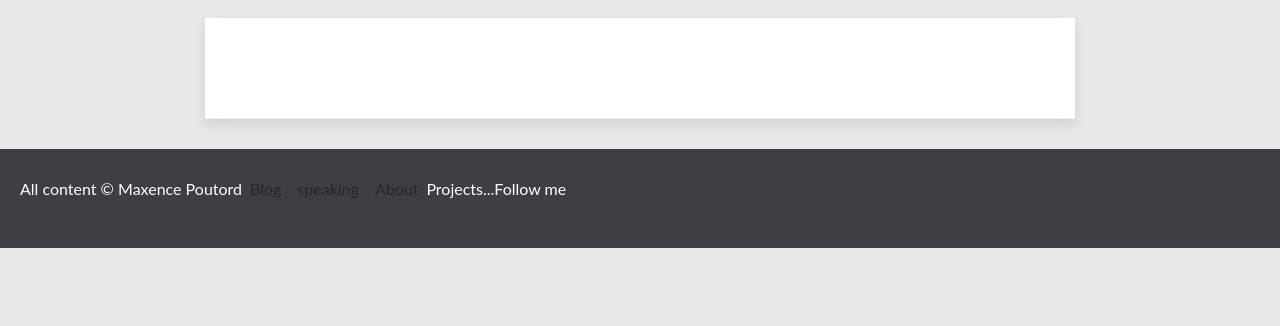
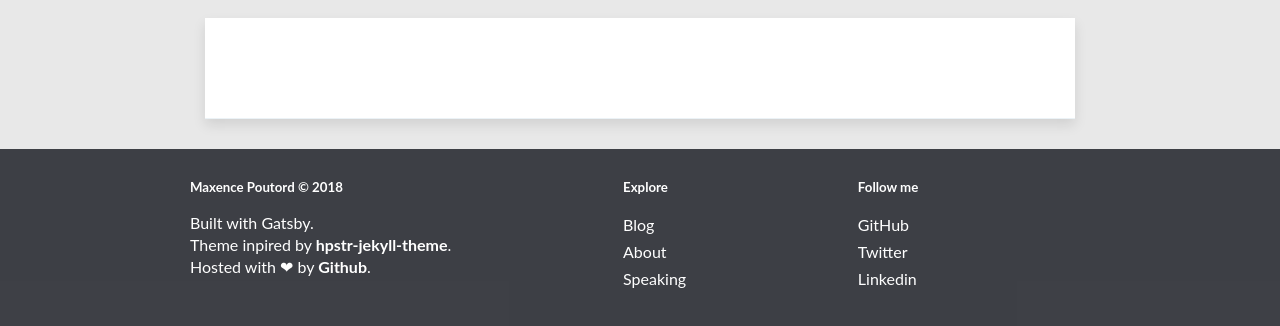
Before and after one commit to maxpou/gatsby-starter-morning-dew, a Gatsby site: page / in a window 1280 px wide. Shown: the part 482-808 px from the top of the page. Built offline with nearby package versions, Linux system fonts and the light colour scheme; Gatsby itself is replaced by a stand-in of ours.

Commit message:
:shoe: update footer

```diff
--- a/data/siteConfig.js
+++ b/data/siteConfig.js
@@ -1,11 +1,46 @@
 module.exports = {
   siteTitle: 'maxpou.fr',
-  siteDescription: '👋 Hey I\'m Max',
+  siteDescription: "👋 Hey I'm Max",
   authorName: 'Maxence Poutord',
   authorAvatar: '/images/avatar.jpeg',
-  authorDescription: '👋 Hey I\'m Max! I hope you liked this. 🐐',
+  authorDescription: "👋 Hey I'm Max! I hope you liked this. 🐐",
   siteUrl: 'https://www.maxpou.fr/',
-  pathPrefix: "/",
+  pathPrefix: '/',
   siteCover: '/images/cover.jpg',
   googleAnalyticsId: 'UA-67868977-1',
+  footerLinks: [
+    [
+      'Explore',
+      {
+        label: 'Blog',
+        url: '/',
+      },
+      {
+        label: 'About',
+        url: '/about',
+      },
+      {
+        label: 'Speaking',
+        url: '/speaking',
+      },
+    ],
+    [
+      'Follow me',
+      {
+        label: 'GitHub',
+        url: 'https://github.com/maxpou',
+        iconClassName: 'fa fa-github',
+      },
+      {
+        label: 'Twitter',
+        url: 'https://twitter.com/_maxpou',
+        iconClassName: 'fa fa-twitter',
+      },
+      {
+        label: 'Linkedin',
+        url: 'https://www.linkedin.com/in/maxpou/',
+        iconClassName: 'fa fa-linkedin',
+      },
+    ],
+  ],
 }
--- a/src/components/Footer/Footer.css
+++ b/src/components/Footer/Footer.css
@@ -1,5 +1,4 @@
 .footer {
-  display: flex;
   text-align: left;
   padding-top: 30px;
   padding-bottom: 50px;
@@ -7,22 +6,46 @@
   color: #ffffff;
   padding-left: 20px;
   padding-right: 20px;
-  max-width: 1260px;
-  margin-left: auto;
-  margin-right: auto;
+  margin: 0 auto;
 }
 
-.footer-part {
+.footer-nav {
+  display: flex;
+  flex-flow: row wrap;
+  align-items: flex-start;
+  max-width: 900px;
+  margin: 0 auto;
+}
+
+.footer-col {
   flex: 1 auto;
+  display: inline-flex;
+  flex-direction: column;
   margin-bottom: 1em;
   padding-right: 1em;
 }
 
+.footer-col > p {
+  margin: 0;
+}
+
+.footer-link {
+  color: #ffffff;
+  font-weight: bold;
+}
+
+.footer-title {
+  margin: 0 0 1rem;;
+}
+
 .footer-item {
-  order: 2;
-  margin: 0 .25rem;
-  margin-right: 0.25rem;
-  padding: .25rem;
+  padding: .25rem 0;
+  color: #ffffff;
+}
+
+.footer-item-text {
+  padding: .10rem 0;
+  color: #ffffff;
 }
 
 .footer-header {
--- a/src/components/Footer/Footer.js
+++ b/src/components/Footer/Footer.js
@@ -1,26 +1,71 @@
 import React from 'react'
 import { Link } from 'gatsby'
-import siteConfig from '../../../data/siteConfig'
 import './Footer.css'
 
 class Footer extends React.Component {
   render() {
+    const { authorName, footerLinks } = this.props.siteConfig
+
+    const FooterItem = ({ item }) => {
+      if (typeof item === 'string') {
+        return (
+          <h5 className="footer-title" key={item}>
+            {item}
+          </h5>
+        )
+      }
+      if (item.url.startsWith('/')) {
+        return (
+          <Link className="footer-item" to={item.url}>
+            {item.label}
+          </Link>
+        )
+      }
+      return (
+        <a className="footer-item" href={item.url}>
+          {item.label}
+        </a>
+      )
+    }
+
+    const FooterColumn = ({ column }) => {
+      return (
+        <div className="footer-col">
+          {column.map((item, i) => {
+            return <FooterItem item={item} key={`footer-column-item-${i}`} />
+          })}
+        </div>
+      )
+    }
+
     return (
       <footer className="footer">
-        <div>
-          <span className="footer-title">All content © {siteConfig.authorName}</span>
-        </div>
-        <div>
-          <Link to={'/'} className="footer-item">Blog</Link>
-          <Link to={'/speaking'} className="footer-item">speaking</Link>
-          <Link to={'/about'} className="footer-item">About</Link>
-        </div>
-        <div>
-          Projects...
-        </div>
-        <div>
-          Follow me
-        </div>
+        <nav className="footer-nav">
+          <div className="footer-col">
+            <h5 className="footer-title">{authorName} © 2018</h5>
+            <p className="footer-item-text">Built with Gatsby.</p>
+            <p className="footer-item-text">
+              Theme inpired by{' '}
+              <a
+                className="footer-link"
+                href="https://mmistakes.github.io/hpstr-jekyll-theme/"
+              >
+                hpstr-jekyll-theme
+              </a>
+              .
+            </p>
+            <p className="footer-item-text">
+              Hosted with ❤ by{' '}
+              <a className="footer-link" href="https://github.com/">
+                Github
+              </a>
+              .
+            </p>
+          </div>
+          {footerLinks.map((column, i) => {
+            return <FooterColumn column={column} key={`footer-column-${i}`} />
+          })}
+        </nav>
       </footer>
     )
   }
--- a/src/components/layout.js
+++ b/src/components/layout.js
@@ -18,7 +18,7 @@ class Template extends React.Component {
         <main id="content" className="content" role="main">
           {children}
         </main>
-        <Footer />
+        <Footer siteConfig={siteConfig} />
       </Fragment>
     )
   }
```
